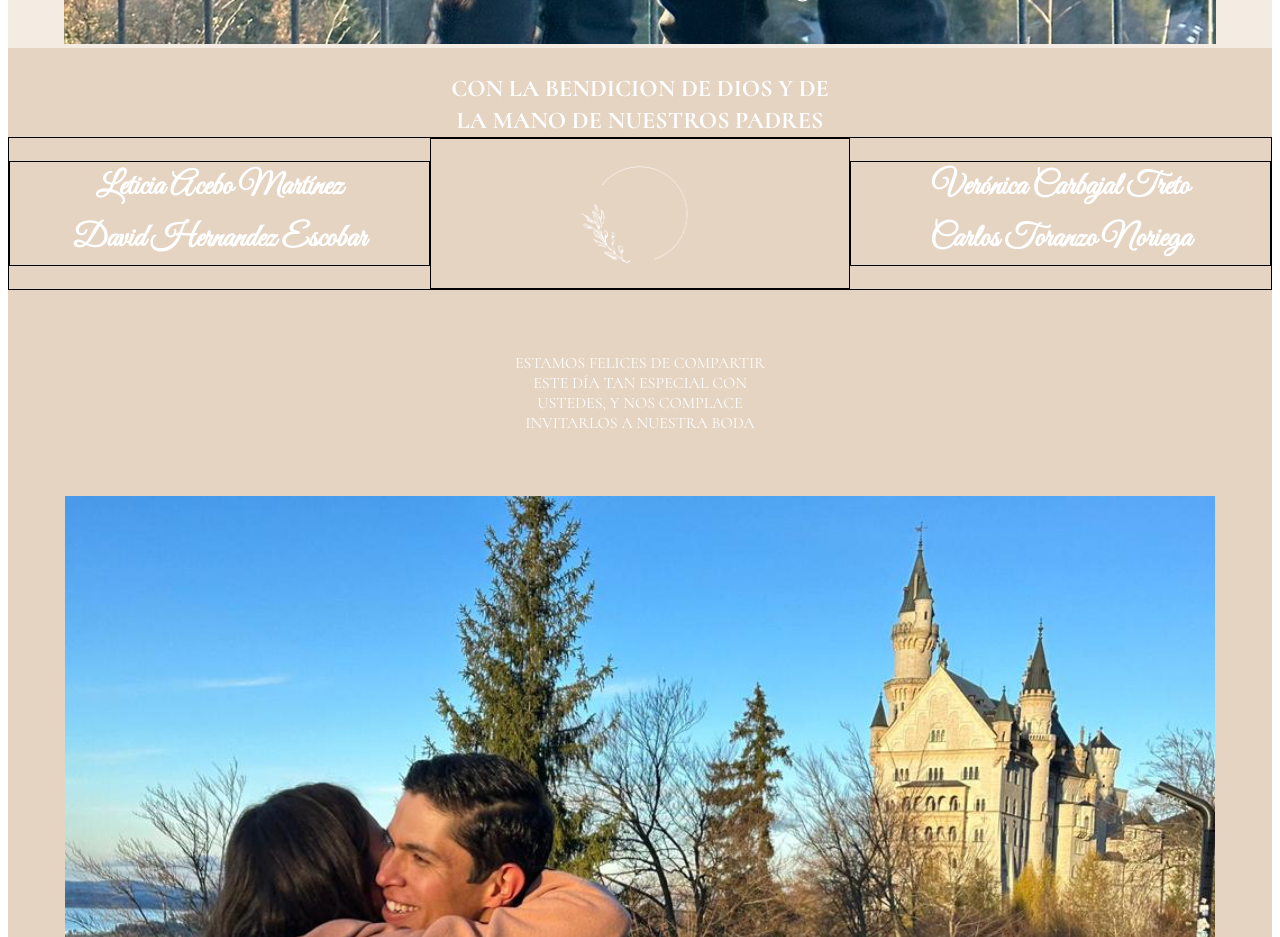
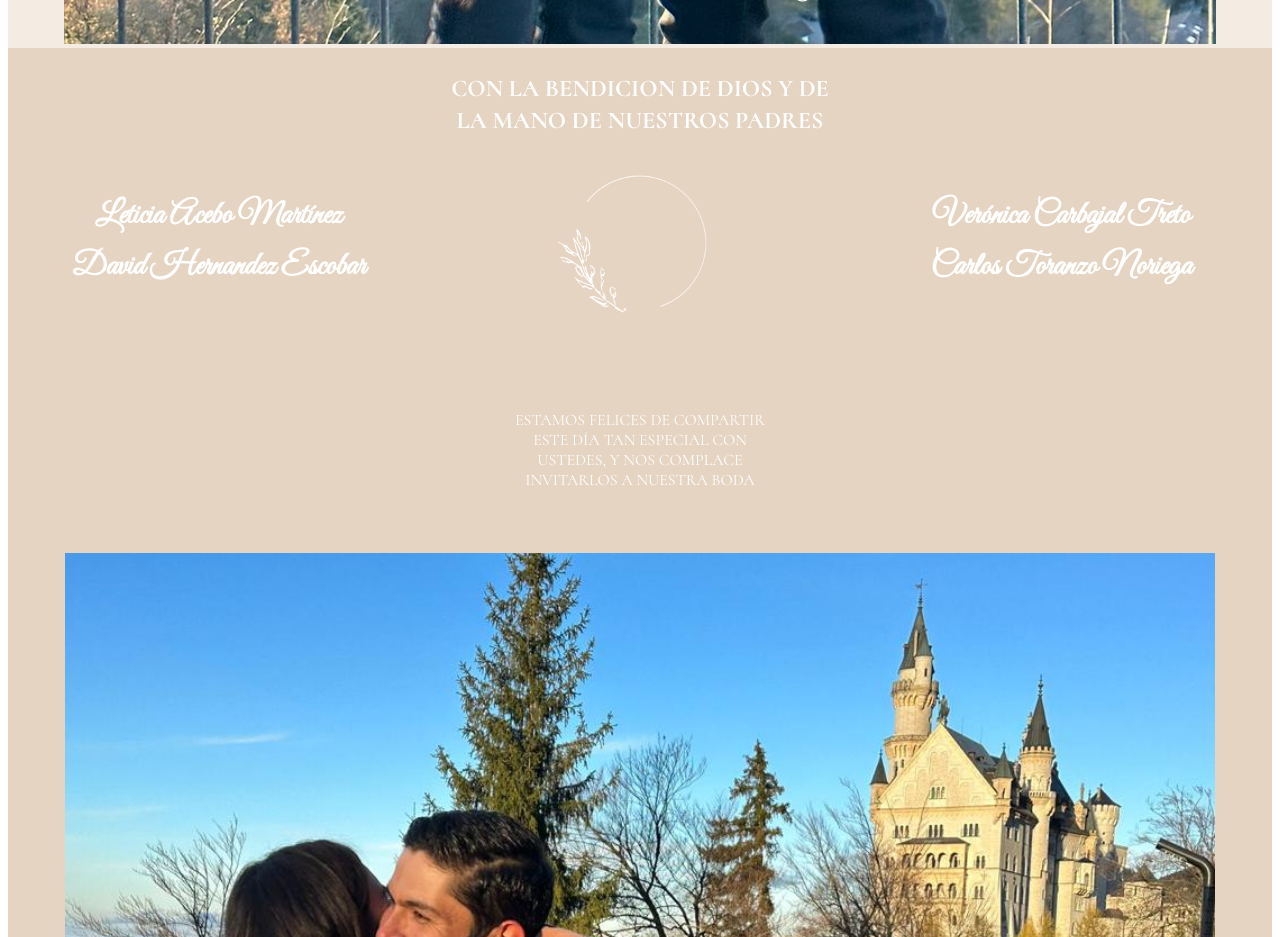
Before and after one commit to Duotech-Design/invitaciones, a React (Create React App) app: page /inicio in a window 1280 px wide. Shown: the part 1500-2437 px from the top of the page. Built offline with nearby package versions, Linux system fonts and the light colour scheme; a web font is replaced by a local one.

Commit message:
up sin borde

```diff
--- a/src/components/Inicio/Familia.js
+++ b/src/components/Inicio/Familia.js
@@ -11,11 +11,11 @@ const styles = {
     alignItems: "center",
     flexWrap: "wrap",
     maxWidth: '100%',
-    border: '1px solid black',
+    //border: '1px solid black',
   },
   column: {
     flex: 1,
-    border: '1px solid black',
+    //border: '1px solid black',
     //flexBasis: "0%",//33.3%
     //flexGrow: "99",
     display: "flex",
@@ -28,7 +28,7 @@ const styles = {
     //height: "20%",
     //width: "20%",
     //color: "#FFFFFF",
-    maxWidth: '50%',
+    maxWidth: '70%',
   },
   image2: {
     width: "100%",
```
